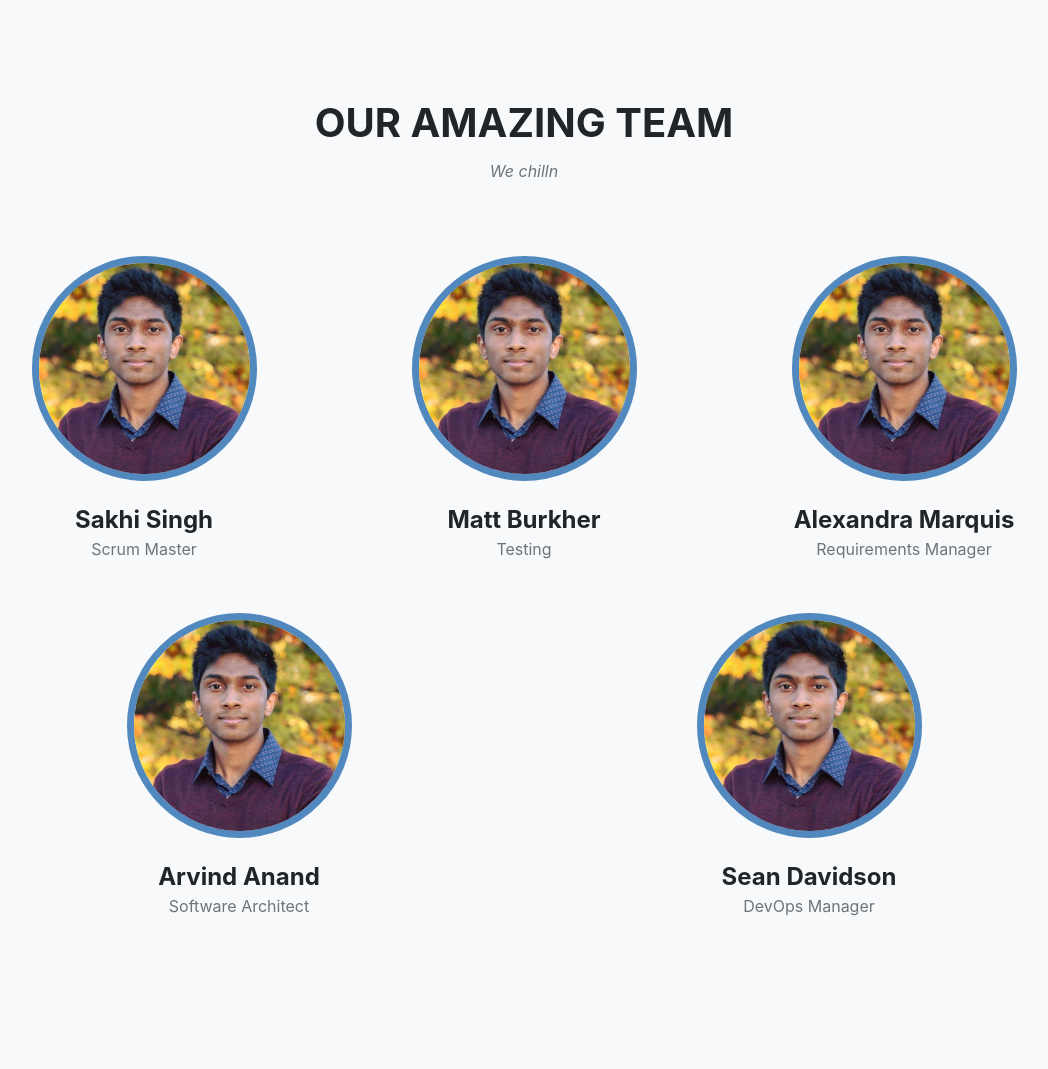
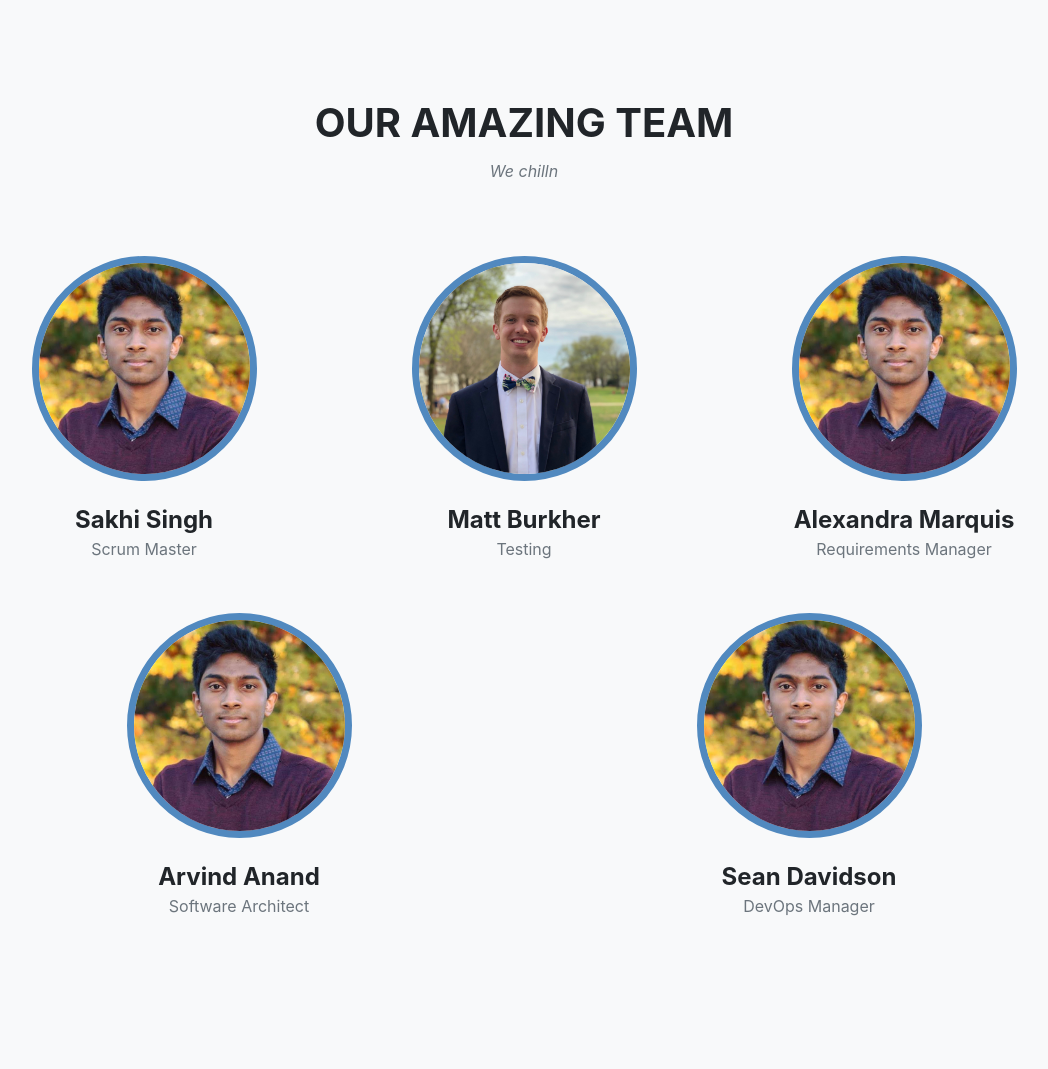
Before and after one commit to msb5pe/quick_tutor, a Django app: page /login/ in a window 1280 px wide. Shown: the part 1402-2471 px from the top of the page, without its empty margins (116-1164 px from the left). Run offline with Django 3.2, Linux system fonts and the light colour scheme; parts of the project's set-up code (start-up, migrations or seed data) failed here and were passed over; some libraries are stand-ins or nearby versions.

Commit message:
Login index stuff

```diff
--- a/login/templates/login/index.html
+++ b/login/templates/login/index.html
@@ -89,7 +89,7 @@
 
       <div class="col">
           <div class="team-member">
-            <img class="mx-auto rounded-circle" src="{% static 'login/img/team/arvind.jpg' %}" alt="">
+            <img class="mx-auto rounded-circle" src="{% static 'login/img/team/IMG_8421.JPG' %}" alt="">
             <h4>Matt Burkher</h4>
             <p class="text-muted"> Testing </p>
           </div>
```
Also changed, not shown: login/static/login/img/team/IMG_8421.jpg (added).
